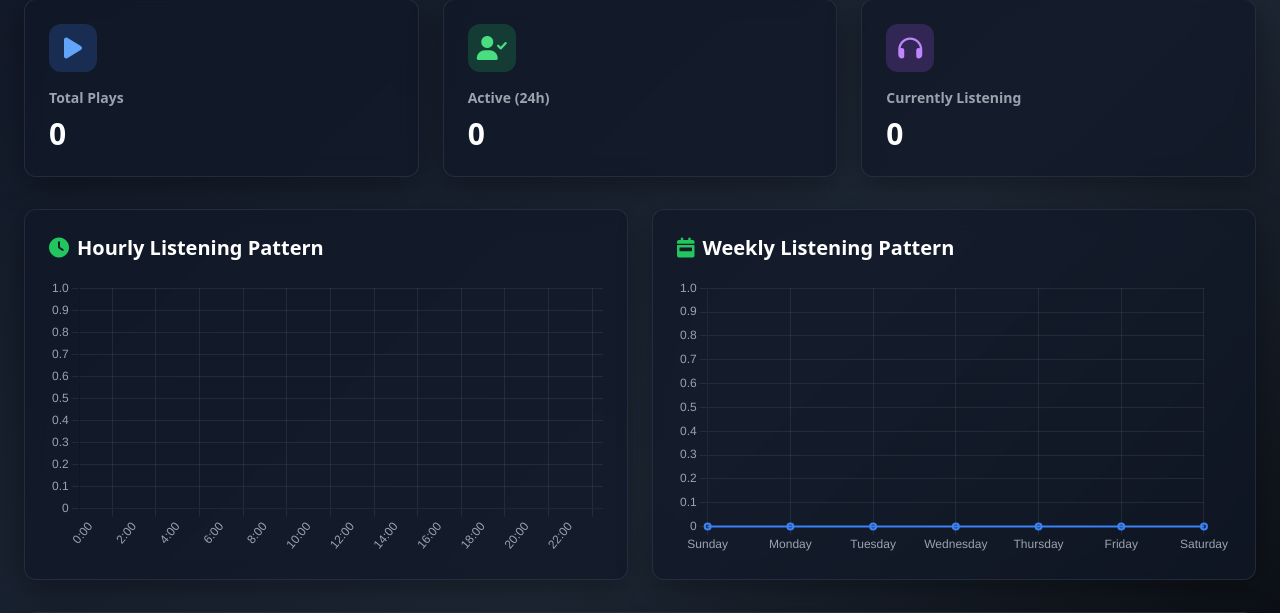
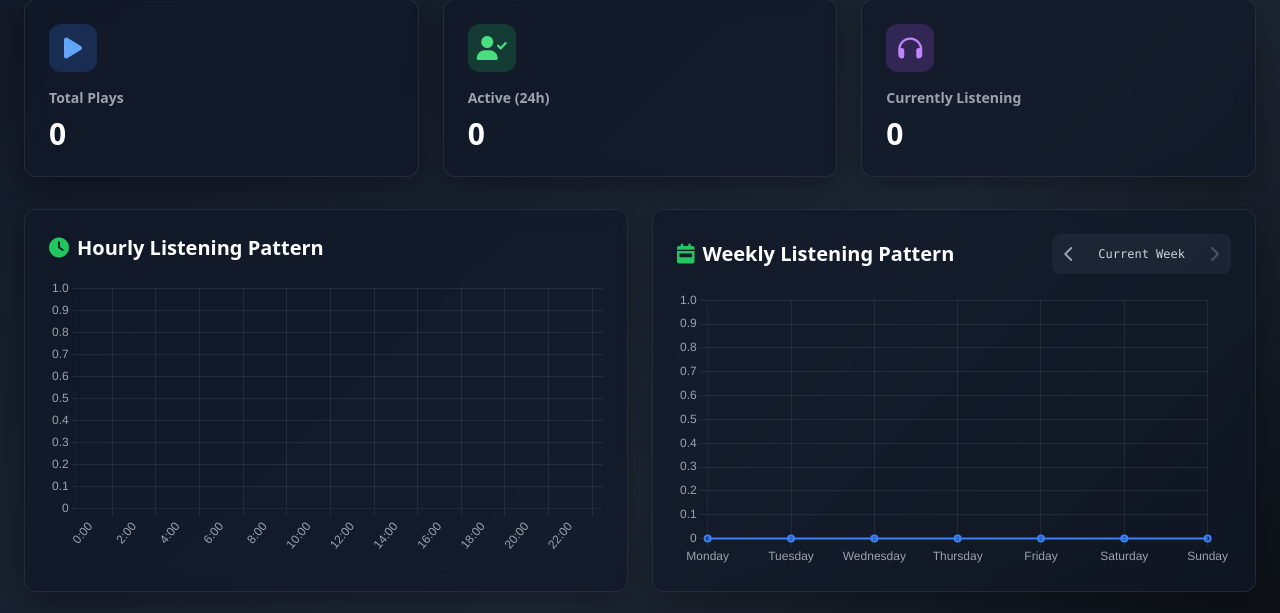
Before and after one commit to Nikk-123/Groovo, a Flask app: page /analytics in a window 1280 px wide. Shown: the part 114-727 px from the top of the page. Run offline with Flask 3, Linux system fonts and the light colour scheme; the visitor is signed in with stand-in values (Sample User, id 1); data that the repository does not hold is empty; some libraries are stand-ins or nearby versions.

```diff
--- a/admin/admin_app.py
+++ b/admin/admin_app.py
@@ -232,17 +232,31 @@ def analytics_top_songs():
 @app.route('/api/analytics/listening-patterns')
 @admin_required
 def analytics_listening_patterns():
-    """Get listening patterns by hour and day"""
+    """Get listening patterns by hour and day with week navigation"""
     try:
         from datetime import datetime, timedelta
         listening_history = db.listening_history
 
-        # Last 7 days of data
-        week_ago = datetime.utcnow() - timedelta(days=7)
+        # Get week offset (0 = current week, -1 = last week, etc.)
+        week_offset = int(request.args.get('week_offset', 0))
+
+        # Calculate start and end of the target week (Monday to Sunday)
+        today = datetime.utcnow()
+        current_monday = today - timedelta(days=today.weekday())
+        current_monday = current_monday.replace(hour=0, minute=0, second=0, microsecond=0)
+
+        # Target week start (Monday)
+        target_start = current_monday + timedelta(weeks=week_offset)
+
+        # Target week end (Next Monday)
+        target_end = target_start + timedelta(weeks=1)
 
         # Hourly breakdown
         pipeline_hourly = [
-            {'$match': {'event_type': 'play', 'timestamp': {'$gte': week_ago}}},
+            {'$match': {
+                'event_type': 'play',
+                'timestamp': {'$gte': target_start, '$lt': target_end}
+            }},
             {'$project': {
                 'hour': {'$hour': '$timestamp'}
             }},
@@ -262,7 +276,10 @@ def analytics_listening_patterns():
 
         # Daily breakdown (day of week)
         pipeline_daily = [
-            {'$match': {'event_type': 'play', 'timestamp': {'$gte': week_ago}}},
+            {'$match': {
+                'event_type': 'play',
+                'timestamp': {'$gte': target_start, '$lt': target_end}
+            }},
             {'$project': {
                 'dayOfWeek': {'$dayOfWeek': '$timestamp'}
             }},
@@ -287,6 +304,11 @@ def analytics_listening_patterns():
             'patterns': {
                 'hourly': hourly_breakdown,
                 'daily': daily_breakdown
+            },
+            'period': {
+                'start': target_start.strftime('%Y-%m-%d'),
+                'end': (target_end - timedelta(seconds=1)).strftime('%Y-%m-%d'),
+                'is_current_week': week_offset == 0
             }
         })
     except Exception as e:
--- a/admin/static/js/analytics.js
+++ b/admin/static/js/analytics.js
@@ -11,7 +11,33 @@ document.addEventListener('DOMContentLoaded', function () {
 
     // Refresh current sessions every 10 seconds
     setInterval(refreshCurrentSessions, 10000);
+    // Refresh charts every 30 seconds
+    setInterval(() => loadListeningPatterns(), 30000);
 });
+
+let currentWeekOffset = 0;
+
+function changeWeek(offset) {
+    currentWeekOffset += offset;
+    // Don't allow going to future weeks
+    if (currentWeekOffset > 0) currentWeekOffset = 0;
+
+    // Update button states
+    const nextBtn = document.getElementById('nextWeekBtn');
+    if (nextBtn) {
+        if (currentWeekOffset >= 0) {
+            nextBtn.classList.add('cursor-not-allowed', 'text-gray-600');
+            nextBtn.classList.remove('text-gray-400', 'hover:text-white');
+            nextBtn.disabled = true;
+        } else {
+            nextBtn.classList.remove('cursor-not-allowed', 'text-gray-600');
+            nextBtn.classList.add('text-gray-400', 'hover:text-white');
+            nextBtn.disabled = false;
+        }
+    }
+
+    loadListeningPatterns();
+}
 
 // Load analytics overview
 async function loadAnalyticsOverview() {
@@ -38,7 +64,7 @@ async function loadAnalyticsOverview() {
 // Load listening patterns and create charts
 async function loadListeningPatterns() {
     try {
-        const response = await fetch('/api/analytics/listening-patterns');
+        const response = await fetch(`/api/analytics/listening-patterns?week_offset=${currentWeekOffset}`);
         const data = await response.json();
 
         if (data.success) {
@@ -97,9 +123,21 @@ async function loadListeningPatterns() {
                 }
             });
 
+
+
+            // Update Date Range Display
+            if (data.period) {
+                const rangeDisplay = document.getElementById('currentWeekRange');
+                if (rangeDisplay) {
+                    const start = new Date(data.period.start).toLocaleDateString(undefined, { month: 'short', day: 'numeric' });
+                    const end = new Date(data.period.end).toLocaleDateString(undefined, { month: 'short', day: 'numeric' });
+                    rangeDisplay.textContent = currentWeekOffset === 0 ? 'Current Week' : `${start} - ${end}`;
+                }
+            }
+
             // Daily Chart
             const dailyCtx = document.getElementById('dailyChart').getContext('2d');
-            const dailyLabels = ['Sunday', 'Monday', 'Tuesday', 'Wednesday', 'Thursday', 'Friday', 'Saturday'];
+            const dailyLabels = ['Monday', 'Tuesday', 'Wednesday', 'Thursday', 'Friday', 'Saturday', 'Sunday'];
             const dailyData = dailyLabels.map(day => patterns.daily[day] || 0);
 
             if (dailyChart) dailyChart.destroy();
--- a/admin/templates/analytics.html
+++ b/admin/templates/analytics.html
@@ -112,10 +112,23 @@
 
             <!-- Daily Listening Pattern -->
             <div class="glass-card rounded-xl p-6 border border-gray-700/50">
-                <h3 class="text-xl font-bold text-white mb-4 flex items-center">
-                    <i class="fas fa-calendar-week text-green-500 mr-2"></i>
-                    Weekly Listening Pattern
-                </h3>
+                <div class="flex justify-between items-center mb-4">
+                    <h3 class="text-xl font-bold text-white flex items-center">
+                        <i class="fas fa-calendar-week text-green-500 mr-2"></i>
+                        Weekly Listening Pattern
+                    </h3>
+                    <div class="flex items-center space-x-2 bg-gray-800/80 rounded-lg p-1">
+                        <button onclick="changeWeek(-1)"
+                            class="text-gray-400 hover:text-white px-2 py-1 rounded transition">
+                            <i class="fas fa-chevron-left"></i>
+                        </button>
+                        <span id="currentWeekRange" class="text-xs text-gray-300 font-mono px-2">Current Week</span>
+                        <button onclick="changeWeek(1)" id="nextWeekBtn"
+                            class="text-gray-600 cursor-not-allowed px-2 py-1 rounded transition" disabled>
+                            <i class="fas fa-chevron-right"></i>
+                        </button>
+                    </div>
+                </div>
                 <canvas id="dailyChart"></canvas>
             </div>
         </div>
```
